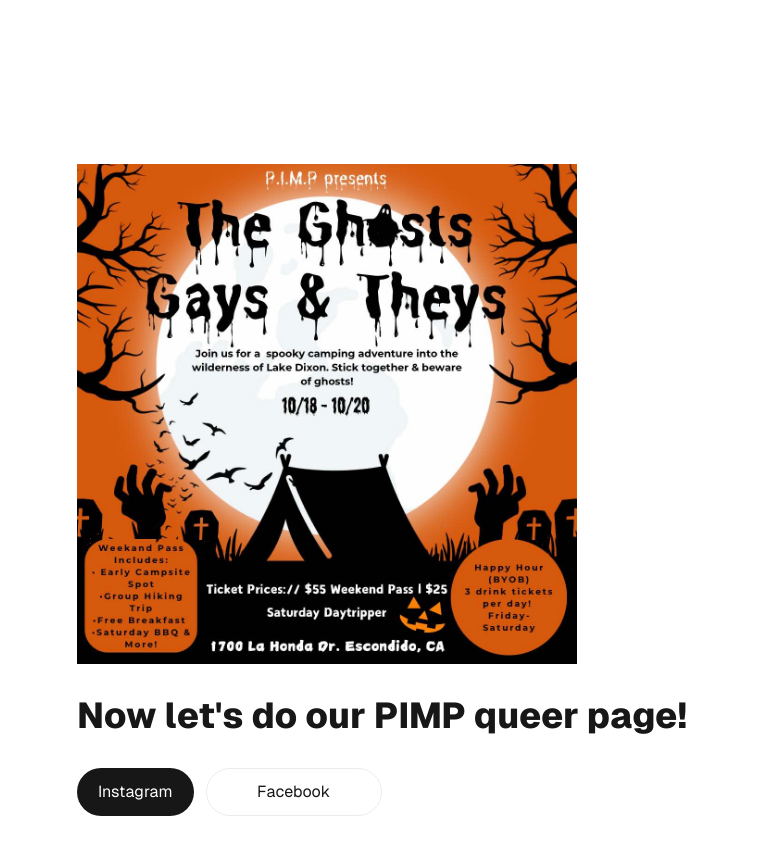
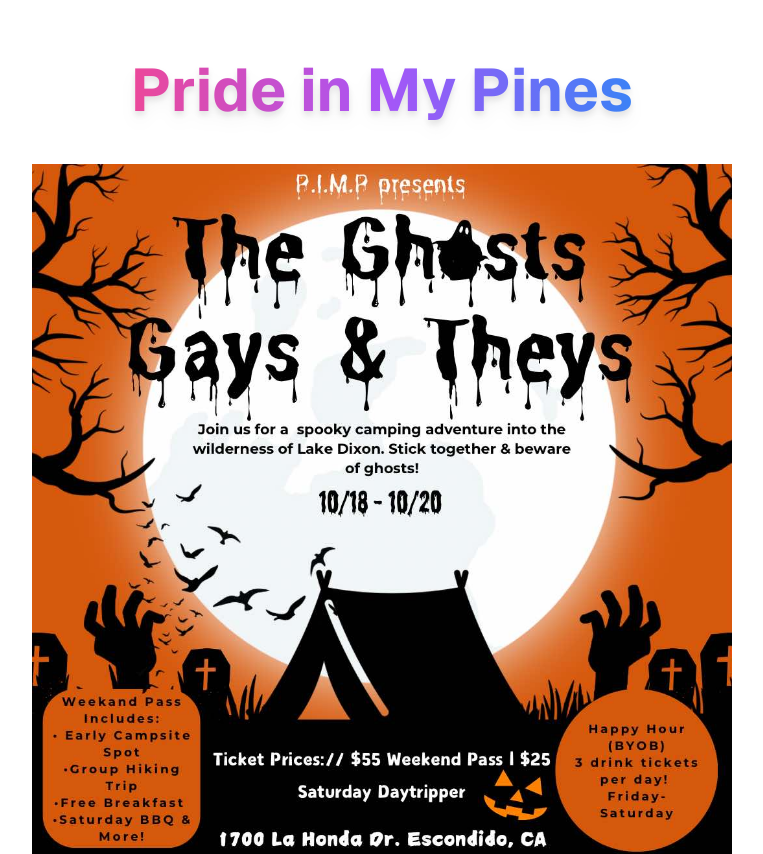
Before and after one commit to lexfm/pride-in-my-pines, a Next.js app: page / in a window 1280 px wide. Shown: the top 854 px of the page, without its empty margins (258-1021 px from the left). Built offline with nearby package versions, Linux system fonts and the light colour scheme.

Commit message:
Fisrt basic layout improvements

```diff
--- a/app/page.tsx
+++ b/app/page.tsx
@@ -3,18 +3,23 @@ import Image from "next/image";
 export default function Home() {
   return (
     <div className="grid grid-rows-[20px_1fr_20px] items-center justify-items-center min-h-screen p-8 pb-20 gap-16 sm:p-20 font-[family-name:var(--font-geist-sans)]">
-      <main className="flex flex-col gap-8 row-start-2 items-center sm:items-start">
+      <header className="flex items-center justify-center min-h-screen">
+        <h1 className="text-4xl md:text-6xl font-bold text-transparent bg-clip-text bg-gradient-to-r from-pink-500 via-purple-500 to-blue-500 drop-shadow-lg text-center">
+          Pride in My Pines
+        </h1>
+      </header>
+      <main className="flex flex-col gap-8 row-start-2 items-center items-start">
         <Image
           aria-hidden
           src="/flyer.png"
           alt="File icon"
-          width={500}
-          height={500}
+          width={700}
+          height={700}
           unoptimized
         />
         <h2 className="text-4xl font-extrabold dark:text-white">Now let's do our PIMP queer page!</h2>
 
-        <div className="flex gap-3 items-center flex-col sm:flex-row">
+        <div className="flex gap-6 items-center justify-center flex-wrap">
           <a
             className="rounded-full border border-solid border-transparent transition-colors flex items-center justify-center bg-foreground text-background gap-2 hover:bg-[#383838] dark:hover:bg-[#ccc] text-sm sm:text-base h-10 sm:h-12 px-4 sm:px-5"
             href="https://www.instagram.com/prideinmypines/"
--- a/package.json
+++ b/package.json
@@ -6,6 +6,7 @@
     "dev": "next dev",
     "build": "next build",
     "start": "next start",
+    "prod": "pnpm build && pnpm start",
     "lint": "next lint"
   },
   "dependencies": {
```
